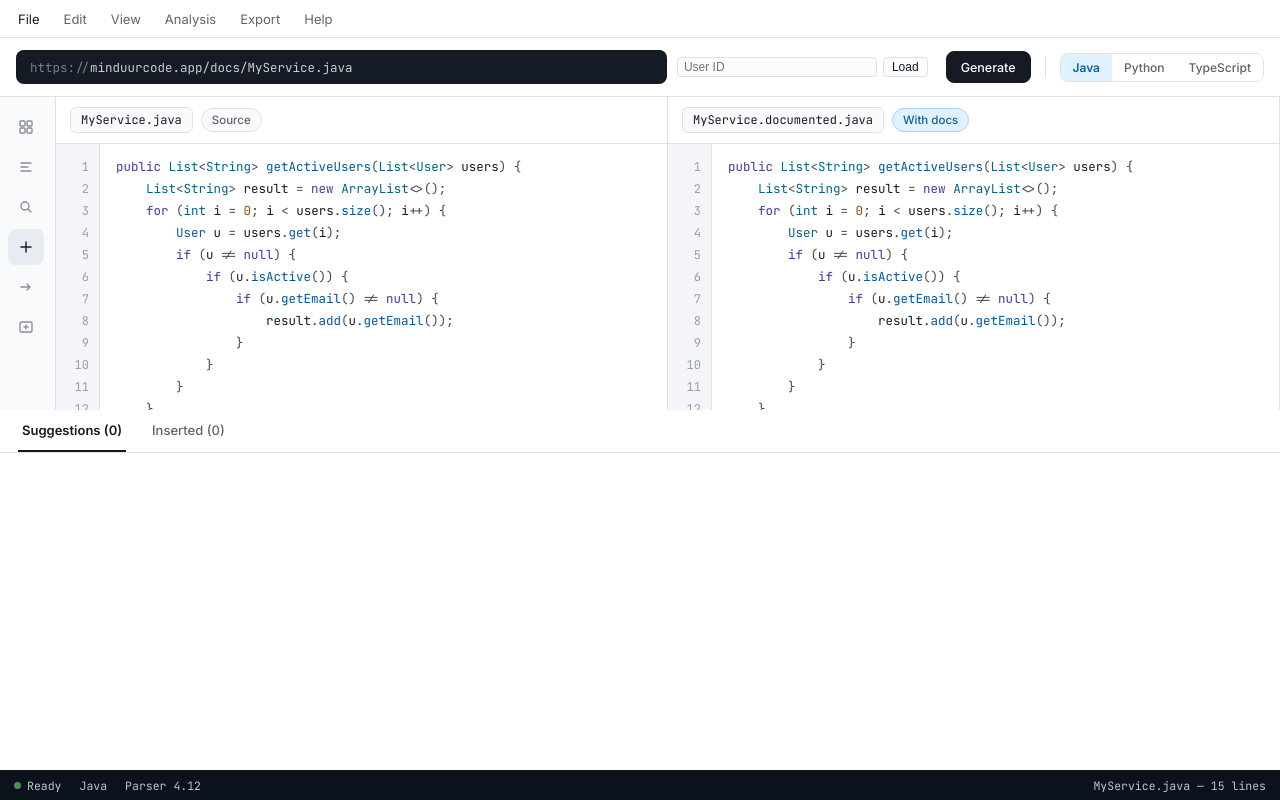
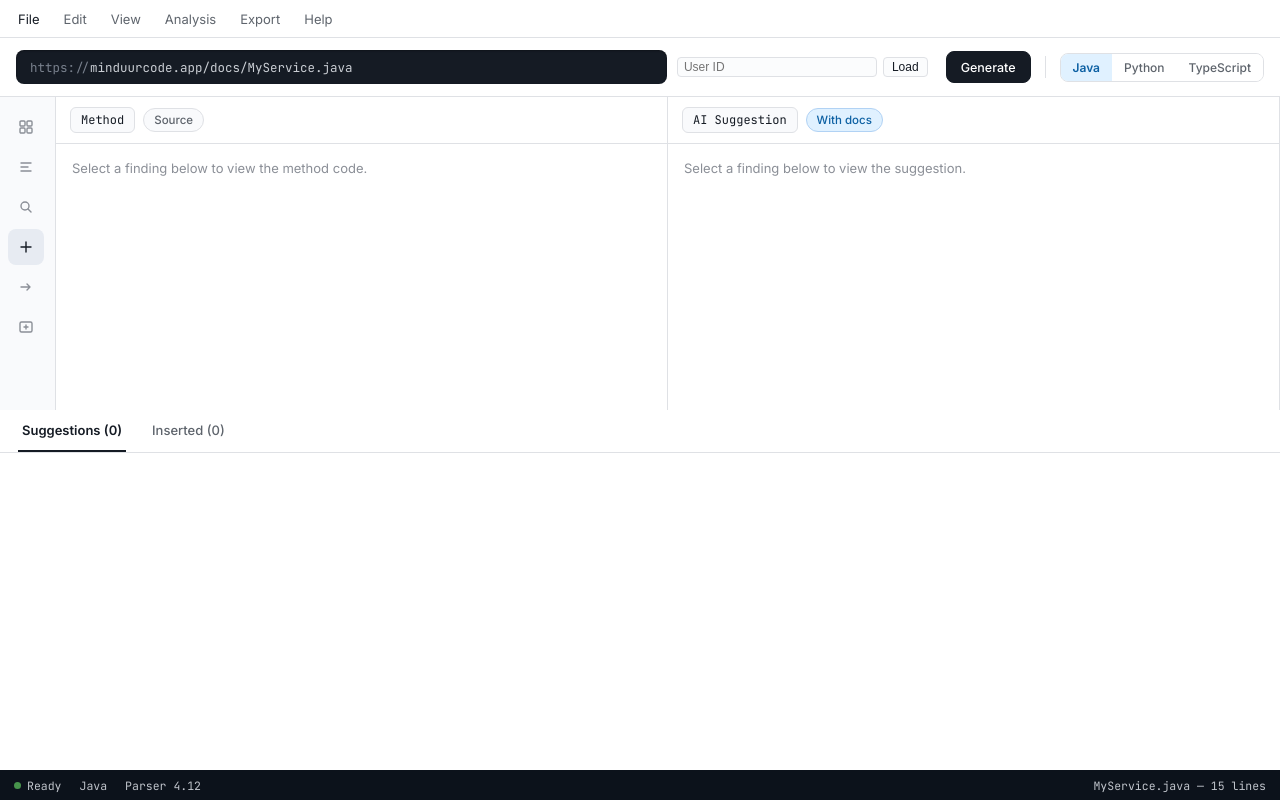
Before and after one commit to Nishatlabiba98/MindUrCode, a React app in the folder frontend/: page /docs in a window 1280 px wide. Built offline with nearby package versions, Linux system fonts and the light colour scheme; the HTML template or start-up script is replaced by a standard one.

Commit message:
Frontend adjustments

```diff
--- a/frontend/src/api.js
+++ b/frontend/src/api.js
@@ -12,6 +12,12 @@ export async function submitRepo(name, sourcePath, userId) {
 export async function fetchRepos(userId) {
   const res = await fetch(`${BASE}/repositories/user/${userId}`);
   if (!res.ok) throw new Error(`Fetch repos failed: ${res.status}`);
+  return res.json();
+}
+
+export async function fetchMethod(methodId) {
+  const res = await fetch(`${BASE}/analysis/methods/${methodId}`);
+  if (!res.ok) throw new Error(`Fetch method failed: ${res.status}`);
   return res.json();
 }
 
--- a/frontend/src/components/ToolStrip.jsx
+++ b/frontend/src/components/ToolStrip.jsx
@@ -20,7 +20,7 @@ export default function ToolStrip({ url, language, setLanguage, languages, actio
       </div>
       {extras}
       {actions && actions.map((a, i) => (
-        <button key={i} style={btnStyle(a.primary)}>{a.label}</button>
+        <button key={i} onClick={a.onClick} style={btnStyle(a.primary)}>{a.label}</button>
       ))}
       <div style={{ width: 1, height: 22, background: C.border, margin: '0 4px' }} />
       <div style={{ display: 'flex', gap: 0, border: `1px solid ${C.border}`, borderRadius: 8, overflow: 'hidden' }}>
--- a/frontend/src/tools/ClarityScanner.jsx
+++ b/frontend/src/tools/ClarityScanner.jsx
@@ -8,7 +8,7 @@ import CodePane from '../components/CodePane';
 import FindingsPanel from '../components/FindingsPanel';
 import StatusBar from '../components/StatusBar';
 import { C } from '../theme';
-import { runAnalysis, approveResult, rejectResult, mapToFinding } from '../api';
+import { runAnalysis, approveResult, rejectResult, mapToFinding, fetchMethod } from '../api';
 import RepoSelector from '../components/RepoSelector';
 
 export default function ClarityScanner() {
@@ -17,6 +17,8 @@ export default function ClarityScanner() {
   const [findings, setFindings] = useState([]);
   const [loading, setLoading] = useState(false);
   const [error, setError] = useState(null);
+  const [selectedFinding, setSelectedFinding] = useState(null);
+  const [methodCode, setMethodCode] = useState('');
   const sample = SAMPLES[language];
 
   async function handleRun() {
@@ -33,6 +35,16 @@ export default function ClarityScanner() {
     }
   }
 
+  async function handleSelect(finding) {
+    setSelectedFinding(finding);
+    try {
+      const method = await fetchMethod(finding._raw.methodId);
+      setMethodCode(method.rawCode || '');
+    } catch (e) {
+      setMethodCode('Could not load method code.');
+    }
+  }
+
   async function handleAction(action, finding) {
     if (action === 'Approve') {
       const updated = await approveResult(finding.id);
@@ -42,6 +54,13 @@ export default function ClarityScanner() {
       setFindings(f => f.map(x => x.id === updated.id ? mapToFinding(updated) : x));
     }
   }
+
+  const preStyle = {
+    margin: 0, padding: '12px 16px',
+    fontFamily: '"JetBrains Mono", monospace',
+    fontSize: 12.5, color: C.text, whiteSpace: 'pre-wrap',
+  };
+  const placeholderStyle = { padding: 16, color: C.textMute, fontSize: 13 };
 
   return (
     <AppShell tab="MindUrCode — Clarity" url="minduurcode.app/clarity">
@@ -57,15 +76,31 @@ export default function ClarityScanner() {
         <Sidebar activeIdx={2} />
         <div style={{ flex: 1, display: 'flex', minWidth: 0 }}>
           <CodePane
-            title={sample.file} badge={`${findings.length} issues`} badgeKind="warn"
-            lines={sample.original} totalLines={sample.lineCount}
+            title="Method" badge={`${findings.length} issues`} badgeKind="warn"
+            lines={[]} totalLines={0}
+            rightContent={
+              methodCode
+                ? <pre style={preStyle}>{methodCode}</pre>
+                : <div style={placeholderStyle}>Select a finding below to view the method code.</div>
+            }
+          />
+          <CodePane
+            title="AI Suggestion" badge="Clarity" badgeKind="info"
+            lines={[]} totalLines={0}
+            rightContent={
+              selectedFinding
+                ? <pre style={preStyle}>{selectedFinding.desc}</pre>
+                : <div style={placeholderStyle}>Select a finding below to view the suggestion.</div>
+            }
           />
         </div>
       </div>
       <FindingsPanel
         tabs={[{ label: 'Issues', count: findings.length }, { label: 'Metrics' }, { label: 'History' }]}
         findings={findings}
+        onSelect={handleSelect}
         onAction={handleAction}
+        selectedId={selectedFinding?.id}
       />
       <StatusBar language={sample.label} file={sample.file} lineCount={sample.lineCount} />
     </AppShell>
--- a/frontend/src/tools/CoverageAnalyzer.jsx
+++ b/frontend/src/tools/CoverageAnalyzer.jsx
@@ -8,7 +8,7 @@ import CodePane from '../components/CodePane';
 import FindingsPanel from '../components/FindingsPanel';
 import StatusBar from '../components/StatusBar';
 import { C } from '../theme';
-import { runAnalysis, approveResult, rejectResult, mapToFinding } from '../api';
+import { runAnalysis, approveResult, rejectResult, mapToFinding, fetchMethod } from '../api';
 import RepoSelector from '../components/RepoSelector';
 
 export default function CoverageAnalyzer() {
@@ -17,12 +17,9 @@ export default function CoverageAnalyzer() {
   const [findings, setFindings] = useState([]);
   const [loading, setLoading] = useState(false);
   const [error, setError] = useState(null);
+  const [selectedFinding, setSelectedFinding] = useState(null);
+  const [methodCode, setMethodCode] = useState('');
   const sample = SAMPLES[language];
-
-  const lineMeta = sample.original.map((_, i) => {
-    const covered = i % 5 !== 3;
-    return { gutterStripe: covered ? C.covGreen : C.covRed };
-  });
 
   async function handleRun() {
     if (!repoId) return;
@@ -38,6 +35,16 @@ export default function CoverageAnalyzer() {
     }
   }
 
+  async function handleSelect(finding) {
+    setSelectedFinding(finding);
+    try {
+      const method = await fetchMethod(finding._raw.methodId);
+      setMethodCode(method.rawCode || '');
+    } catch (e) {
+      setMethodCode('Could not load method code.');
+    }
+  }
+
   async function handleAction(action, finding) {
     if (action === 'Approve') {
       const updated = await approveResult(finding.id);
@@ -47,6 +54,13 @@ export default function CoverageAnalyzer() {
       setFindings(f => f.map(x => x.id === updated.id ? mapToFinding(updated) : x));
     }
   }
+
+  const preStyle = {
+    margin: 0, padding: '12px 16px',
+    fontFamily: '"JetBrains Mono", monospace',
+    fontSize: 12.5, color: C.text, whiteSpace: 'pre-wrap',
+  };
+  const placeholderStyle = { padding: 16, color: C.textMute, fontSize: 13 };
 
   return (
     <AppShell tab="MindUrCode — Coverage" url="minduurcode.app/coverage">
@@ -62,16 +76,31 @@ export default function CoverageAnalyzer() {
         <Sidebar activeIdx={1} />
         <div style={{ flex: 1, display: 'flex', minWidth: 0 }}>
           <CodePane
-            title={sample.file} badge="Coverage map" badgeKind="info"
-            lines={sample.original} totalLines={sample.lineCount}
-            lineMeta={lineMeta}
+            title="Method" badge="Coverage map" badgeKind="info"
+            lines={[]} totalLines={0}
+            rightContent={
+              methodCode
+                ? <pre style={preStyle}>{methodCode}</pre>
+                : <div style={placeholderStyle}>Select a finding below to view the method code.</div>
+            }
+          />
+          <CodePane
+            title="AI Suggestion" badge="Test gaps" badgeKind="warn"
+            lines={[]} totalLines={0}
+            rightContent={
+              selectedFinding
+                ? <pre style={preStyle}>{selectedFinding.desc}</pre>
+                : <div style={placeholderStyle}>Select a finding below to view the suggestion.</div>
+            }
           />
         </div>
       </div>
       <FindingsPanel
         tabs={[{ label: 'Gaps', count: findings.length }, { label: 'Files' }, { label: 'Report' }]}
         findings={findings}
+        onSelect={handleSelect}
         onAction={handleAction}
+        selectedId={selectedFinding?.id}
       />
       <StatusBar language={sample.label} file={sample.file} lineCount={sample.lineCount} />
     </AppShell>
--- a/frontend/src/tools/DocumentationAssistant.jsx
+++ b/frontend/src/tools/DocumentationAssistant.jsx
@@ -8,7 +8,7 @@ import CodePane from '../components/CodePane';
 import FindingsPanel from '../components/FindingsPanel';
 import StatusBar from '../components/StatusBar';
 import { C } from '../theme';
-import { runAnalysis, approveResult, rejectResult, mapToFinding } from '../api';
+import { runAnalysis, approveResult, rejectResult, mapToFinding, fetchMethod } from '../api';
 import RepoSelector from '../components/RepoSelector';
 
 export default function DocumentationAssistant() {
@@ -17,6 +17,8 @@ export default function DocumentationAssistant() {
   const [findings, setFindings] = useState([]);
   const [loading, setLoading] = useState(false);
   const [error, setError] = useState(null);
+  const [selectedFinding, setSelectedFinding] = useState(null);
+  const [methodCode, setMethodCode] = useState('');
   const sample = SAMPLES[language];
 
   async function handleRun() {
@@ -33,6 +35,16 @@ export default function DocumentationAssistant() {
     }
   }
 
+  async function handleSelect(finding) {
+    setSelectedFinding(finding);
+    try {
+      const method = await fetchMethod(finding._raw.methodId);
+      setMethodCode(method.rawCode || '');
+    } catch (e) {
+      setMethodCode('Could not load method code.');
+    }
+  }
+
   async function handleAction(action, finding) {
     if (action === 'Approve') {
       const updated = await approveResult(finding.id);
@@ -42,6 +54,13 @@ export default function DocumentationAssistant() {
       setFindings(f => f.map(x => x.id === updated.id ? mapToFinding(updated) : x));
     }
   }
+
+  const preStyle = {
+    margin: 0, padding: '12px 16px',
+    fontFamily: '"JetBrains Mono", monospace',
+    fontSize: 12.5, color: C.text, whiteSpace: 'pre-wrap',
+  };
+  const placeholderStyle = { padding: 16, color: C.textMute, fontSize: 13 };
 
   return (
     <AppShell tab="MindUrCode — Docs" url="minduurcode.app/docs">
@@ -57,20 +76,31 @@ export default function DocumentationAssistant() {
         <Sidebar activeIdx={3} />
         <div style={{ flex: 1, display: 'flex', minWidth: 0 }}>
           <CodePane
-            title={sample.file} badge="Source" badgeKind="neutral"
-            lines={sample.original} totalLines={sample.lineCount}
+            title="Method" badge="Source" badgeKind="neutral"
+            lines={[]} totalLines={0}
+            rightContent={
+              methodCode
+                ? <pre style={preStyle}>{methodCode}</pre>
+                : <div style={placeholderStyle}>Select a finding below to view the method code.</div>
+            }
           />
           <CodePane
-            title={sample.file.replace(/\.(\w+)$/, '.documented.$1')}
-            badge="With docs" badgeKind="info"
-            lines={sample.original} totalLines={sample.lineCount}
+            title="AI Suggestion" badge="With docs" badgeKind="info"
+            lines={[]} totalLines={0}
+            rightContent={
+              selectedFinding
+                ? <pre style={preStyle}>{selectedFinding.desc}</pre>
+                : <div style={placeholderStyle}>Select a finding below to view the suggestion.</div>
+            }
           />
         </div>
       </div>
       <FindingsPanel
         tabs={[{ label: 'Suggestions', count: findings.length }, { label: 'Inserted', count: 0 }]}
         findings={findings}
+        onSelect={handleSelect}
         onAction={handleAction}
+        selectedId={selectedFinding?.id}
       />
       <StatusBar language={sample.label} file={sample.file} lineCount={sample.lineCount} />
     </AppShell>
--- a/frontend/src/tools/RefactoringAdvisor.jsx
+++ b/frontend/src/tools/RefactoringAdvisor.jsx
@@ -8,7 +8,7 @@ import CodePane from '../components/CodePane';
 import FindingsPanel from '../components/FindingsPanel';
 import StatusBar from '../components/StatusBar';
 import { C } from '../theme';
-import { runAnalysis, approveResult, rejectResult, mapToFinding } from '../api';
+import { runAnalysis, approveResult, rejectResult, mapToFinding, fetchMethod } from '../api';
 import RepoSelector from '../components/RepoSelector';
 
 export default function RefactoringAdvisor() {
@@ -17,6 +17,8 @@ export default function RefactoringAdvisor() {
   const [findings, setFindings] = useState([]);
   const [loading, setLoading] = useState(false);
   const [error, setError] = useState(null);
+  const [selectedFinding, setSelectedFinding] = useState(null);
+  const [methodCode, setMethodCode] = useState('');
   const sample = SAMPLES[language];
 
   async function handleRun() {
@@ -33,6 +35,16 @@ export default function RefactoringAdvisor() {
     }
   }
 
+  async function handleSelect(finding) {
+    setSelectedFinding(finding);
+    try {
+      const method = await fetchMethod(finding._raw.methodId);
+      setMethodCode(method.rawCode || '');
+    } catch (e) {
+      setMethodCode('Could not load method code.');
+    }
+  }
+
   async function handleAction(action, finding) {
     if (action === 'Approve') {
       const updated = await approveResult(finding.id);
@@ -42,6 +54,13 @@ export default function RefactoringAdvisor() {
       setFindings(f => f.map(x => x.id === updated.id ? mapToFinding(updated) : x));
     }
   }
+
+  const preStyle = {
+    margin: 0, padding: '12px 16px',
+    fontFamily: '"JetBrains Mono", monospace',
+    fontSize: 12.5, color: C.text, whiteSpace: 'pre-wrap',
+  };
+  const placeholderStyle = { padding: 16, color: C.textMute, fontSize: 13 };
 
   return (
     <AppShell tab="MindUrCode — Refactor" url="minduurcode.app/refactor">
@@ -57,20 +76,31 @@ export default function RefactoringAdvisor() {
         <Sidebar activeIdx={4} />
         <div style={{ flex: 1, display: 'flex', minWidth: 0 }}>
           <CodePane
-            title={sample.file} badge="Before" badgeKind="neutral"
-            lines={sample.original} totalLines={sample.lineCount}
+            title="Method" badge="Before" badgeKind="neutral"
+            lines={[]} totalLines={0}
+            rightContent={
+              methodCode
+                ? <pre style={preStyle}>{methodCode}</pre>
+                : <div style={placeholderStyle}>Select a finding below to view the method code.</div>
+            }
           />
           <CodePane
-            title={sample.file.replace(/\.(\w+)$/, '.refactored.$1')}
-            badge="After" badgeKind="good"
-            lines={sample.original} totalLines={sample.lineCount}
+            title="AI Suggestion" badge="After" badgeKind="good"
+            lines={[]} totalLines={0}
+            rightContent={
+              selectedFinding
+                ? <pre style={preStyle}>{selectedFinding.desc}</pre>
+                : <div style={placeholderStyle}>Select a finding below to view the suggestion.</div>
+            }
           />
         </div>
       </div>
       <FindingsPanel
         tabs={[{ label: 'Recommendations', count: findings.length }, { label: 'Applied' }, { label: 'Diff' }]}
         findings={findings}
+        onSelect={handleSelect}
         onAction={handleAction}
+        selectedId={selectedFinding?.id}
       />
       <StatusBar language={sample.label} file={sample.file} lineCount={sample.lineCount} />
     </AppShell>
--- a/frontend/src/tools/SimplificationEngine.jsx
+++ b/frontend/src/tools/SimplificationEngine.jsx
@@ -8,7 +8,7 @@ import Sidebar from '../components/Sidebar';
 import CodePane from '../components/CodePane';
 import FindingsPanel from '../components/FindingsPanel';
 import StatusBar from '../components/StatusBar';
-import { runAnalysis, approveResult, rejectResult, mapToFinding } from '../api';
+import { runAnalysis, approveResult, rejectResult, mapToFinding, fetchMethod } from '../api';
 import RepoSelector from '../components/RepoSelector';
 
 export default function SimplificationEngine() {
@@ -17,6 +17,8 @@ export default function SimplificationEngine() {
   const [findings, setFindings] = useState([]);
   const [loading, setLoading] = useState(false);
   const [error, setError] = useState(null);
+  const [selectedFinding, setSelectedFinding] = useState(null);
+  const [methodCode, setMethodCode] = useState('');
   const sample = SAMPLES[language];
 
   async function handleRun() {
@@ -33,6 +35,16 @@ export default function SimplificationEngine() {
     }
   }
 
+  async function handleSelect(finding) {
+    setSelectedFinding(finding);
+    try {
+      const method = await fetchMethod(finding._raw.methodId);
+      setMethodCode(method.rawCode || '');
+    } catch (e) {
+      setMethodCode('Could not load method code.');
+    }
+  }
+
   async function handleAction(action, finding) {
     if (action === 'Approve') {
       const updated = await approveResult(finding.id);
@@ -42,6 +54,13 @@ export default function SimplificationEngine() {
       setFindings(f => f.map(x => x.id === updated.id ? mapToFinding(updated) : x));
     }
   }
+
+  const preStyle = {
+    margin: 0, padding: '12px 16px',
+    fontFamily: '"JetBrains Mono", monospace',
+    fontSize: 12.5, color: C.text, whiteSpace: 'pre-wrap',
+  };
+  const placeholderStyle = { padding: 16, color: C.textMute, fontSize: 13 };
 
   return (
     <AppShell tab="MindUrCode — Simplification" url="minduurcode.app/simplify">
@@ -57,20 +76,31 @@ export default function SimplificationEngine() {
         <Sidebar activeIdx={0} />
         <div style={{ flex: 1, display: 'flex', minWidth: 0 }}>
           <CodePane
-            title={sample.file} badge="Original" badgeKind="neutral"
-            lines={sample.original} totalLines={sample.lineCount}
+            title="Method" badge="Original" badgeKind="neutral"
+            lines={[]} totalLines={0}
+            rightContent={
+              methodCode
+                ? <pre style={preStyle}>{methodCode}</pre>
+                : <div style={placeholderStyle}>Select a finding below to view the method code.</div>
+            }
           />
           <CodePane
-            title={sample.file.replace(/\.(\w+)$/, '.simplified.$1')}
-            badge="Simplified" badgeKind="good"
-            lines={sample.original} totalLines={sample.lineCount}
+            title="AI Suggestion" badge="Simplified" badgeKind="good"
+            lines={[]} totalLines={0}
+            rightContent={
+              selectedFinding
+                ? <pre style={preStyle}>{selectedFinding.desc}</pre>
+                : <div style={placeholderStyle}>Select a finding below to view the suggestion.</div>
+            }
           />
         </div>
       </div>
       <FindingsPanel
         tabs={[{ label: 'Suggestions', count: findings.length }, { label: 'Applied', count: 0 }, { label: 'History' }]}
         findings={findings}
+        onSelect={handleSelect}
         onAction={handleAction}
+        selectedId={selectedFinding?.id}
       />
       <StatusBar language={sample.label} file={sample.file} lineCount={sample.lineCount} />
     </AppShell>
```
Also changed, not shown: frontend/src/components/FindingsPanel.jsx (+15 -10 lines), 1 other file (tests, documents, lock files or other folders).
